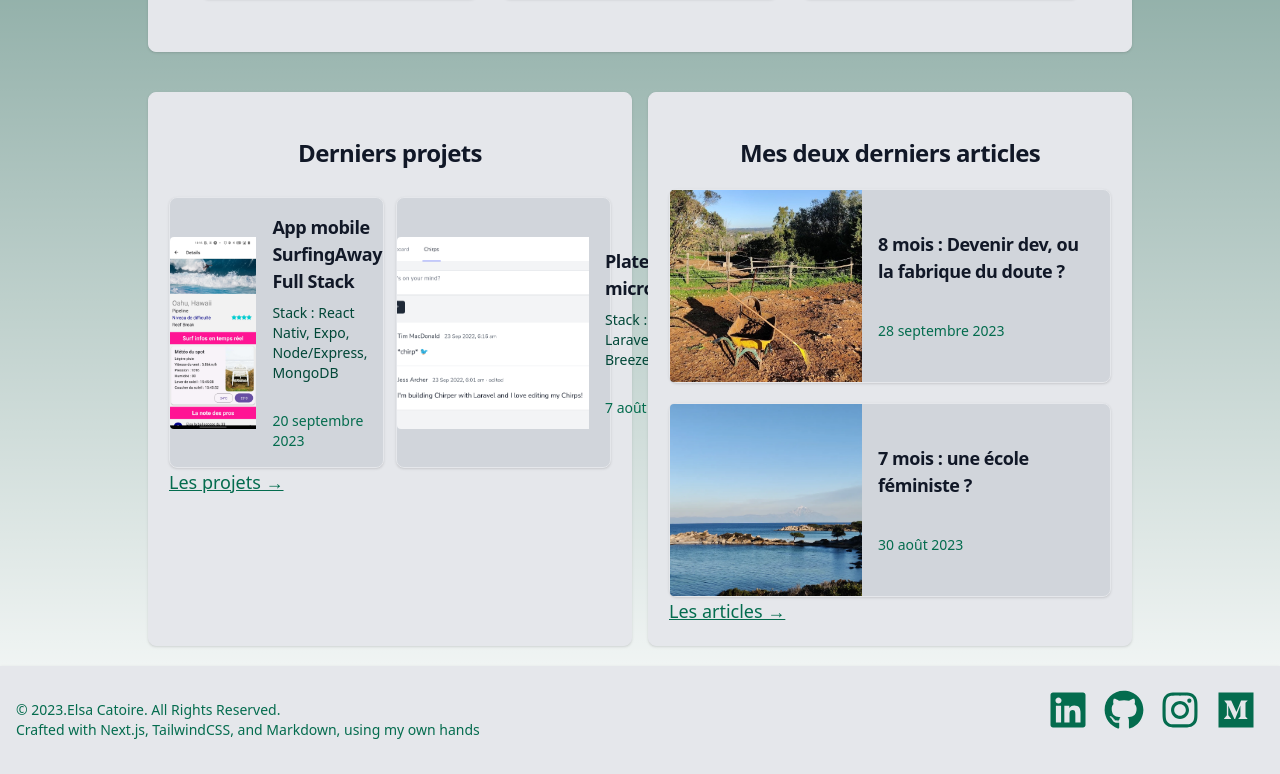
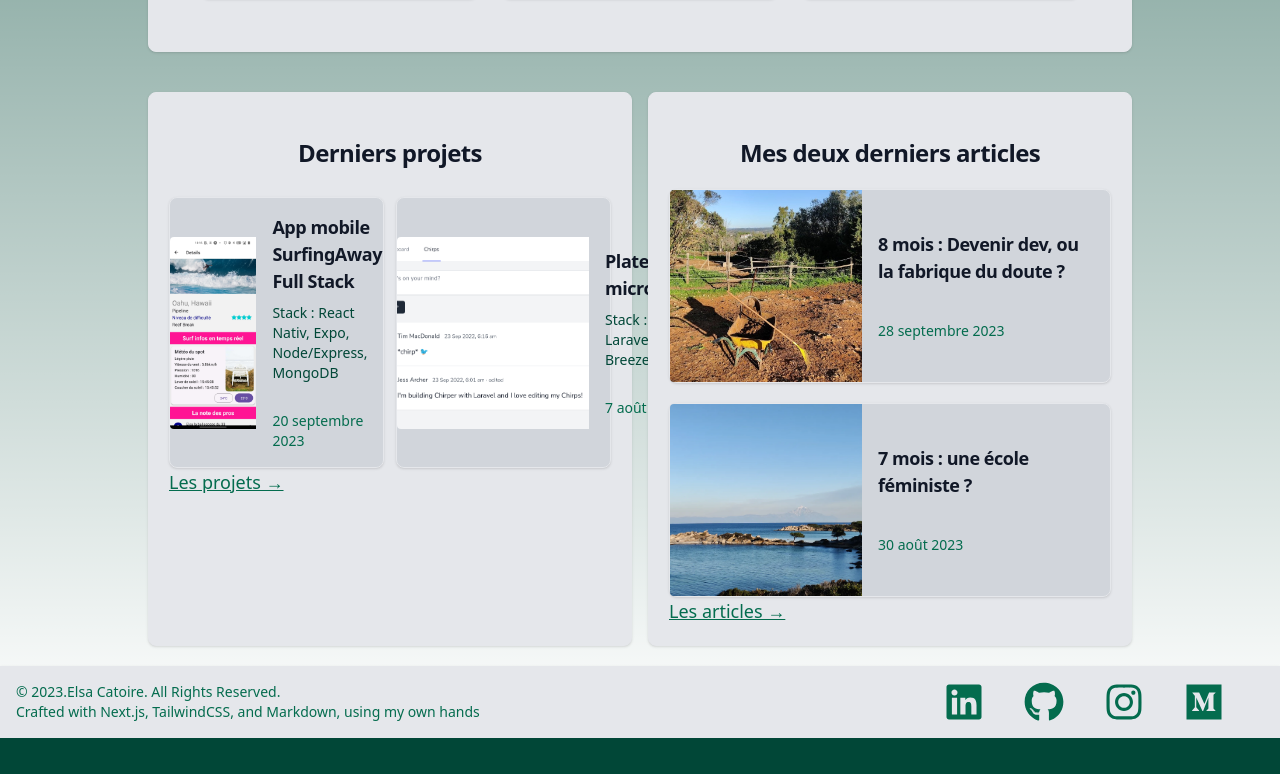
Before and after one commit to elsacatoire/blog-next, a Next.js app: page / in a window 1280 px wide. Shown: the part 1068-1842 px from the top of the page. After the commit the page ends 1806 px from the top, so only its background shows below. Built offline with nearby package versions, Linux system fonts and the light colour scheme.

Commit message:
add biome and refactor Footer

```diff
--- a/app/components/Footer.tsx
+++ b/app/components/Footer.tsx
@@ -2,6 +2,13 @@ import Link from "next/link";
 import { FaGithub, FaLinkedin, FaMedium, FaInstagram } from "react-icons/fa"
 
 export default function Footer() {
+	const links = [
+		{ href: "https://www.linkedin.com/in/elsa-catoire-11402753/", icon: FaLinkedin },
+		{ href: "https://github.com/elsacatoire", icon: FaGithub },
+		{ href: "https://www.instagram.com/elsa_des_bois/", icon: FaInstagram },
+		{ href: "https://medium.com/@elsa.catoire", icon: FaMedium }
+	];
+
 	return (
 		<footer className="bg-gray-200 shadow dark:bg-gray-800">
 			<div className="max-w-screen-xl flex flex-wrap items-center justify-between mx-auto p-4">
@@ -10,26 +17,13 @@ export default function Footer() {
 					<p>Crafted with Next.js, TailwindCSS, and Markdown, using my own hands</p>
 				</span>
 				<ul className="flex flex-wrap items-center mt-8 text-sm font-medium text-green-700 dark:text-gray-400 sm:mt-0">
-                    <li>
-                        <Link href="https://www.linkedin.com/in/elsa-catoire-11402753/" className="mr-5 hover:underline md:mr-10" target="_blank" rel="noopener noreferrer">
-                            <FaLinkedin className="w-10 h-10 m-2" />
+					{links.map((link, index) => (
+						<li key={index} className="flex gap-1">
+							<Link href={link.href} className="mr-5 hover:underline md:mr-10" target="_blank" rel="noopener noreferrer">
+								<link.icon className="w-10 h-10" />
 							</Link>
 						</li>
-                    <li>
-                        <Link href="https://github.com/elsacatoire" className="mr-5 hover:underline md:mr-10" target="_blank" rel="noopener noreferrer">
-                            <FaGithub className="w-10 h-10 m-2" />
-                        </Link>
-                    </li>
-                    <li>
-                        <Link href="https://www.instagram.com/elsa_des_bois/" className="mr-5 hover:underline md:mr-10" target="_blank" rel="noopener noreferrer">
-                            <FaInstagram className="w-10 h-10 m-2" />
-                        </Link>
-                    </li>
-                    <li>
-                        <Link href="https://medium.com/@elsa.catoire" className="mr-5 hover:underline md:mr-10" target="_blank" rel="noopener noreferrer">
-                            <FaMedium className="w-10 h-10 m-2" />
-                        </Link>
-                    </li>
+					))}
 				</ul>
 			</div>
 		</footer>
--- a/app/components/ListItem.tsx
+++ b/app/components/ListItem.tsx
@@ -1,6 +1,5 @@
 import Link from "next/link"
 import getFormattedDate from "@/lib/getFormattedDate"
-import Image from "next/image"
 
 type Props = {
     post: BlogPost
@@ -14,7 +13,7 @@ export default function ListItem({ post }: Props) {
         <Link className="mt-5 mx-auto w-full flex flex-col items-center rounded-lg bg-gray-300 border shadow md:flex-row md:max-w-xl  dark:border-gray-700 dark:bg-gray-800 dark:hover:bg-gray-700" href={`/posts/${id}`}>
             <img className="imgProject rounded-l" src={image} alt="" width={100} height={100} />
             <div className="flex flex-col justify-between p-4 leading-normal">
-                <h5 className="mb-2 text-1xl font-bold tracking-tight text-gray-900 dark:text-white">{title}</h5>
+                <h1 className="mb-2 text-1xl font-bold tracking-tight text-gray-900 dark:text-white">{title}</h1>
                 <p className="text-left mt-7 text-sm font-normal text-green-700 dark:text-gray-400">{formattedDate}</p>
             </div>
         </Link>
--- a/package.json
+++ b/package.json
@@ -28,5 +28,8 @@
     "remark-html": "^15.0.2",
     "tailwindcss": "3.3.3",
     "typescript": "5.1.6"
+  },
+  "devDependencies": {
+    "@biomejs/biome": "1.9.3"
   }
 }
```
Also changed, not shown: biome.json (added, +30 -0 lines), 1 other file (tests, documents, lock files or other folders). Lines whose indentation alone changed are shown as unchanged.
